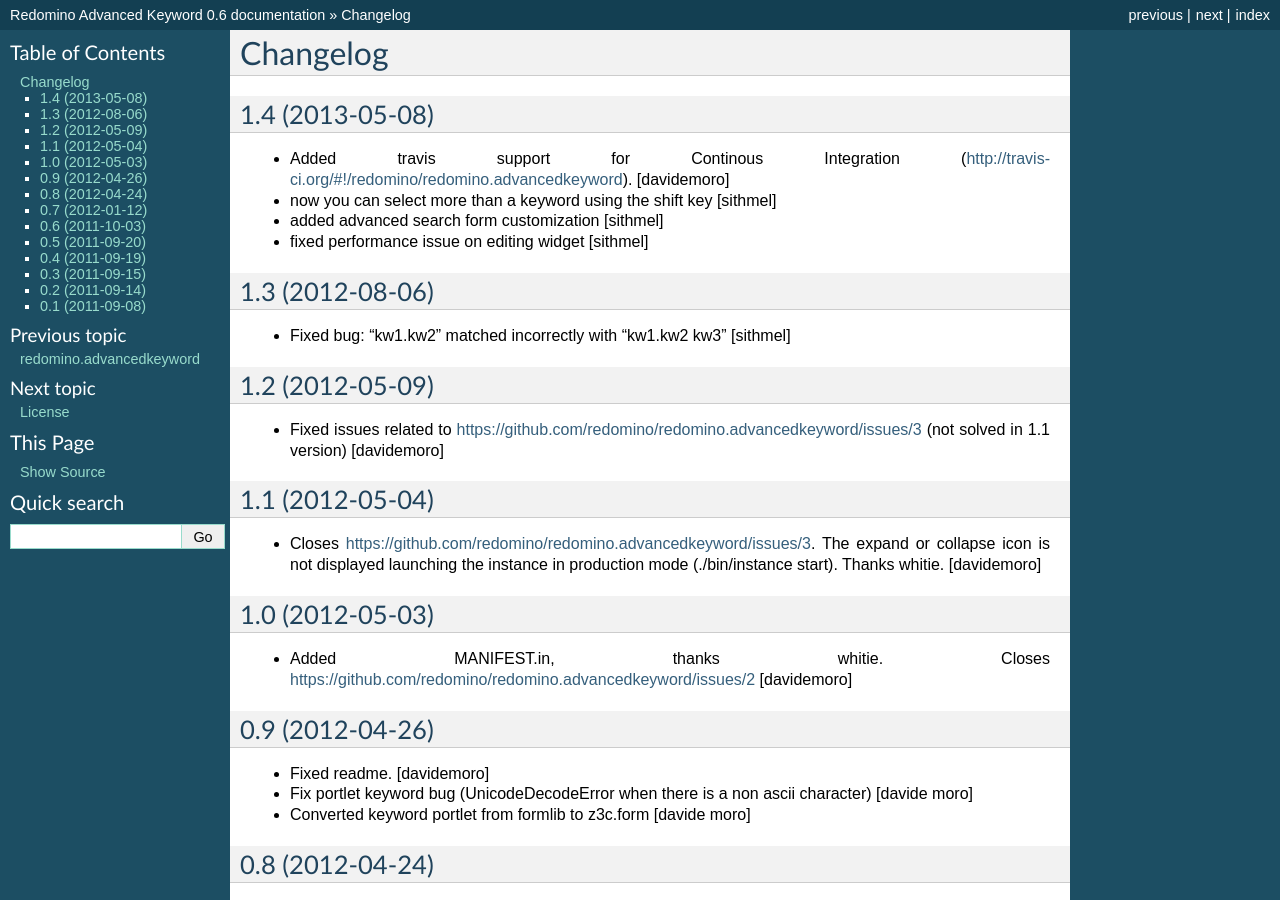
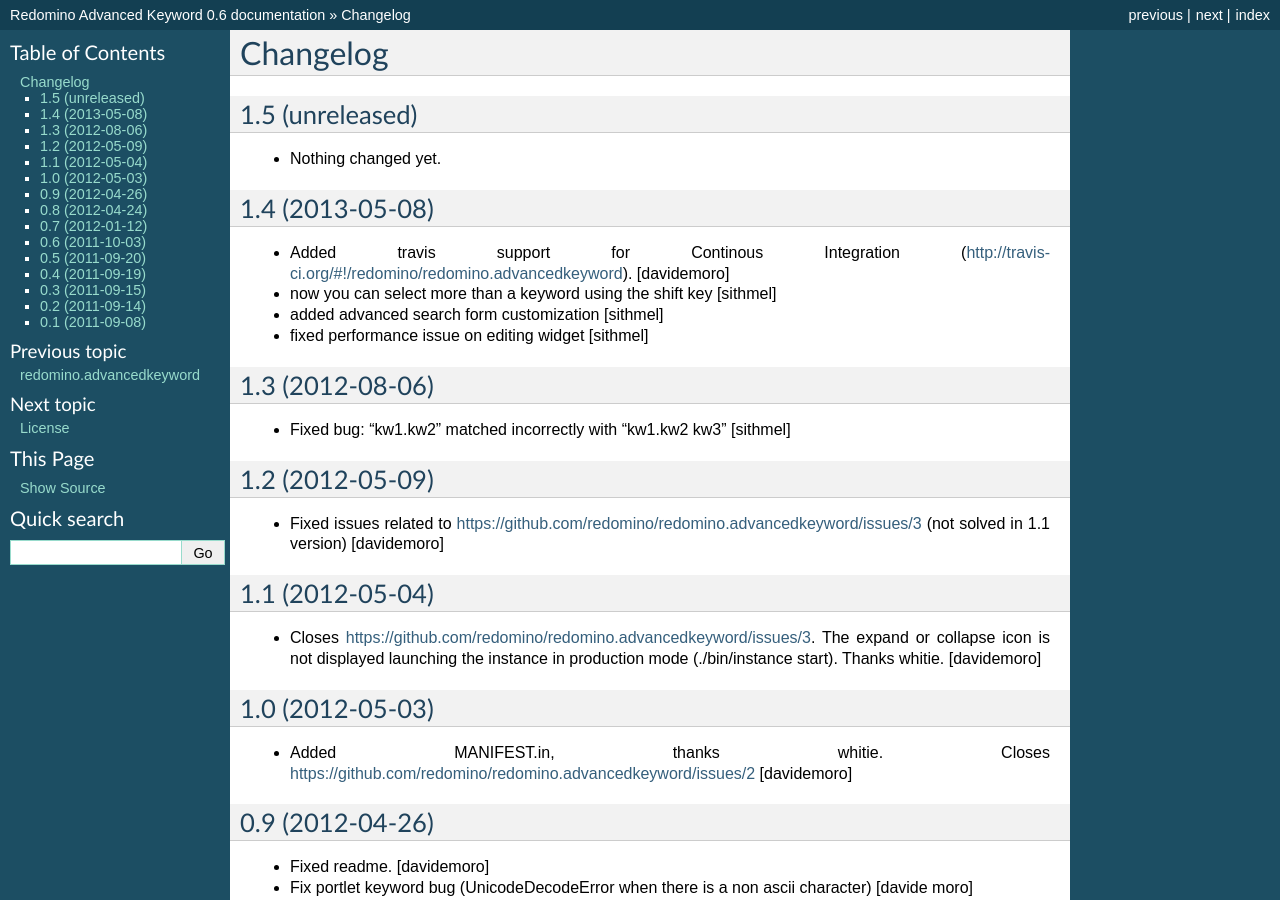
Before and after one commit to redomino/redomino.advancedkeyword, a Sphinx documentation site: the page built from docs/HISTORY.txt, in a window 1280 px wide and 900 px high. Built offline with Sphinx 7.4.7, drawn with Linux system fonts in a browser that asks for light colours.

Commit message:
Back to development: 1.5

```diff
--- a/docs/HISTORY.txt
+++ b/docs/HISTORY.txt
@@ -1,5 +1,11 @@
 Changelog
 =========
+
+1.5 (unreleased)
+----------------
+
+- Nothing changed yet.
+
 
 1.4 (2013-05-08)
 ----------------
--- a/setup.py
+++ b/setup.py
@@ -1,7 +1,7 @@
 from setuptools import setup, find_packages
 import os
 
-version = '1.4'
+version = '1.5.dev0'
 
 tests_require = ['Products.PloneTestCase']
 
```
